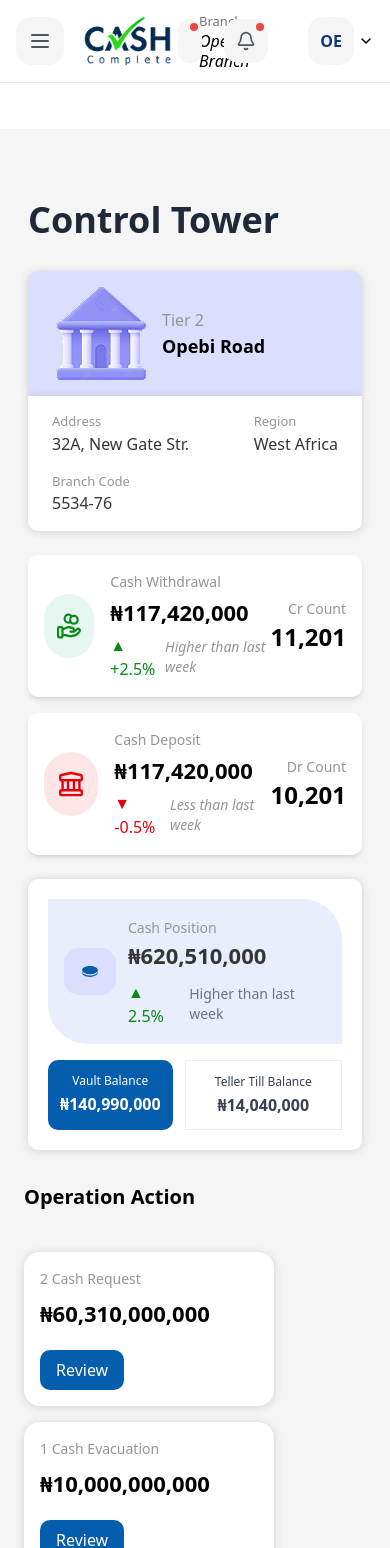
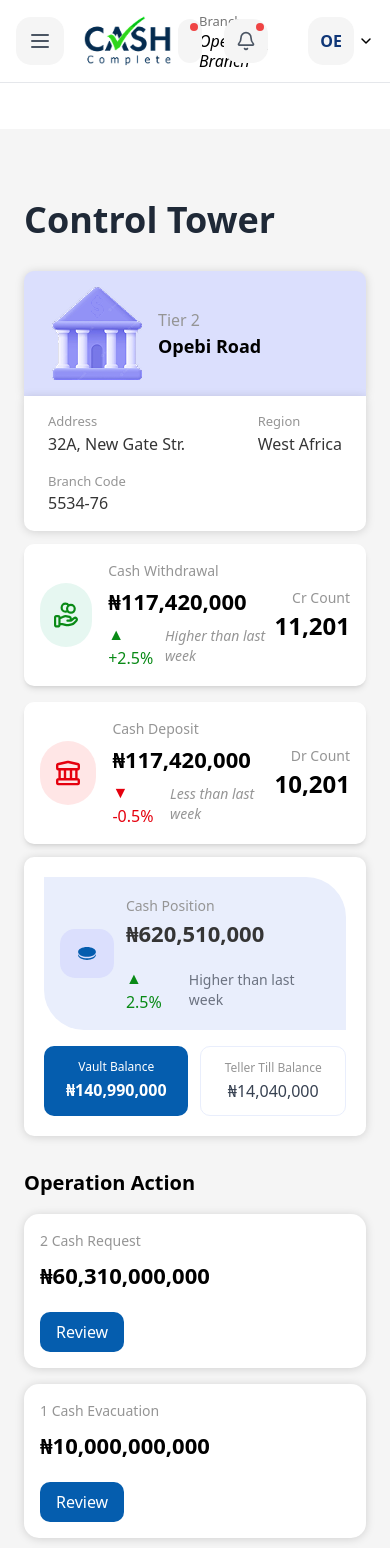
Before and after one commit to Meshack-Odunowe/assessment, a Next.js app: page /control-tower in a window 390 px wide. Shown: the top 1548 px of the page. Built offline with nearby package versions, Linux system fonts and the light colour scheme.

Commit message:
working on making it responsive

```diff
--- a/app/_components/cash-position.tsx
+++ b/app/_components/cash-position.tsx
@@ -1,3 +1,4 @@
+import { Progress } from "@/components/ui/progress";
 import Image from "next/image";
 import React from "react";
 
@@ -36,27 +37,34 @@ const CashPositionCard: React.FC<CashPositionCardProps> = ({
             </div>
           </div>
           <div>
+            <div>
+
             <span className="text-[#959595] text-[14px]">Cash Position</span>
             <div className="font-[800] text-[22px] text-[#353535] mb-2">
               {cashPosition}
             </div>
+            <div><Progress/></div>
             <div className="flex items-center">
+
               <span
                 style={{ color: isPositive ? "#098A16" : "#FF0000" }}
                 className="mr-2 font-medium"
               >
                 {isPositive ? "▲" : "▼"} {Math.abs(changePercentage)}%
               </span>
+
               <span className="text-gray-500 text-sm">{changeDescription}</span>
             </div>
+            </div>
+
           </div>
         </div>
       </div>
 
       {/* Bottom section with two cards */}
-      <div className="flex gap-3">
+      <div className="flex justify-between gap-3">
         <div
-          className="p-3 text-white font-medium text-center rounded-[10px]"
+          className="p-3 text-white font-medium  w-full text-center rounded-[10px]"
           style={{ backgroundColor: "#055DAE" }}
         >
           <div className="text-[12px] mb-[2px]">Vault Balance</div>
@@ -64,11 +72,11 @@ const CashPositionCard: React.FC<CashPositionCardProps> = ({
         </div>
 
         <div
-          className="flex-1 p-3 text-gray-700 font-medium text-center rounded-lg border"
+          className=" p-3 text-gray-700 font-medium w-full text-center rounded-[10px] border"
           style={{ borderColor: "#E9EEFC" }}
         >
-          <div className="text-[12px] mb-[2px]">Teller Till Balance</div>
-          <div className="font-bold">{tellerTillBalance}</div>
+          <div className="text-[12px] text-[#959595] rounded-[10px] font-[400] mb-[2px]">Teller Till Balance</div>
+          <div className="font-[500] text-[16px]">{tellerTillBalance}</div>
         </div>
       </div>
     </div>
--- a/app/_components/control-tower.tsx
+++ b/app/_components/control-tower.tsx
@@ -23,15 +23,15 @@ const ControlTower = () => {
     ];
 
   return (
-    <div className="min-h-screen bg-[#F5F5F5]">
-      <div className="pl-[28px] pt-[64px] pr-[28px]">
+    <div className="min-h-screen mx-[24px]   bg-[#F5F5F5]">
+      <div className=" pt-[64px] ">
         <div className="mb-6">
           <h2 className="text-[36px] font-[700] text-gray-800">
             Control Tower
           </h2>
         </div>
 
-        <div className="grid grid-cols-1 lg:grid-cols-3 gap-6">
+        <div className="grid grid-cols-1 lg:flex gap-[13px] w-full">
           {/* Branch Information Card */}
           <div className="h-full">
             <BranchInfoCard
@@ -61,15 +61,15 @@ const ControlTower = () => {
         </div>
       </div>
       <div>
-        <h5 className=" ml-[24px] mt-[32px] mb-[16px] font-[800] text-[20px]">Operation Action</h5>
+        <h5 className="  mt-[32px] mb-[16px] font-[800] text-[20px]">Operation Action</h5>
 
-      <div className="flex gap-4 p-6 flex-wrap">
+      <div className="grid lg:grid-cols-5 gap-4 mx-auto">
       {cardData.map((item, index) => (
         <Card key={index} title={item.title} amount={item.amount} />
       ))}
     </div>
       </div>
-      <div className="p-6 flex items-end">
+      <div className="pt-6 flex items-end">
       <ATMDashboard
       balance="₦420,000,000,000"
       currencySymbol="$"
--- a/app/_components/operation-card.tsx
+++ b/app/_components/operation-card.tsx
@@ -7,7 +7,7 @@ interface CardProps {
 
 const Card: React.FC<CardProps> = ({ title, amount }) => {
   return (
-    <div className="bg-white  rounded-2xl p-4 w-[250px]" style={{ boxShadow: "0px 1px 10px 0px rgba(0, 0, 0, 0.15)" }}>
+    <div className="bg-white  min-w-[208px] rounded-[15px] p-4 " style={{ boxShadow: "0px 1px 10px 0px rgba(0, 0, 0, 0.15)" }}>
       <p className="text-[#959595] mb-[8px] text-[14px]">{title}</p>
       <h2 className="text-black font-[800] mb-[12px] text-[22px]">{amount}</h2>
       <button className="mt-2 bg-[#055DAE] text-white py-2 px-4 rounded-[10px] ">
--- a/app/_components/request-status-dashboard.tsx
+++ b/app/_components/request-status-dashboard.tsx
@@ -99,7 +99,7 @@ const RequestStatusDashboard: React.FC = () => {
   };
 
   return (
-    <section className="p-6 bg-[#F5F5F5]">
+    <section className="p-6 pl-0 bg-[#F5F5F5]">
       <h1 className="text-[20px] font-[500] mb-[16px]"> Approved Request Status</h1>
 
       {/* Filters */}
--- /dev/null
+++ b/components/ui/progress.tsx
@@ -0,0 +1,28 @@
+"use client"
+
+import * as React from "react"
+import * as ProgressPrimitive from "@radix-ui/react-progress"
+
+import { cn } from "@/lib/utils"
+
+const Progress = React.forwardRef<
+  React.ElementRef<typeof ProgressPrimitive.Root>,
+  React.ComponentPropsWithoutRef<typeof ProgressPrimitive.Root>
+>(({ className, value, ...props }, ref) => (
+  <ProgressPrimitive.Root
+    ref={ref}
+    className={cn(
+      "relative h-2 w-full overflow-hidden rounded-full bg-primary/20",
+      className
+    )}
+    {...props}
+  >
+    <ProgressPrimitive.Indicator
+      className="h-full w-full flex-1 bg-primary transition-all"
+      style={{ transform: `translateX(-${100 - (value || 0)}%)` }}
+    />
+  </ProgressPrimitive.Root>
+))
+Progress.displayName = ProgressPrimitive.Root.displayName
+
+export { Progress }
--- a/package.json
+++ b/package.json
@@ -10,6 +10,7 @@
   },
   "dependencies": {
     "@radix-ui/react-dialog": "^1.1.6",
+    "@radix-ui/react-progress": "^1.1.2",
     "@tanstack/react-table": "^8.21.2",
     "class-variance-authority": "^0.7.1",
     "clsx": "^2.1.1",
```
Also changed, not shown: 1 other file (tests, documents, lock files or other folders).
